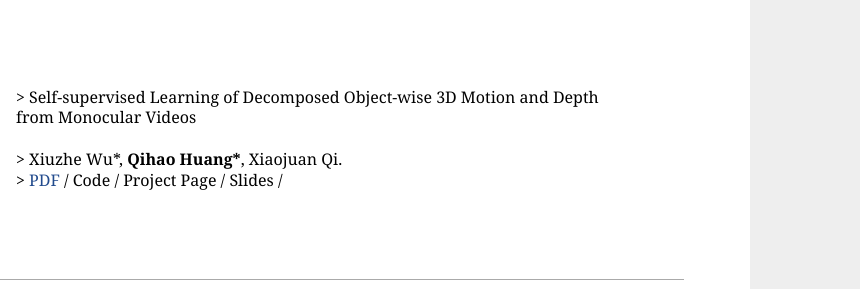
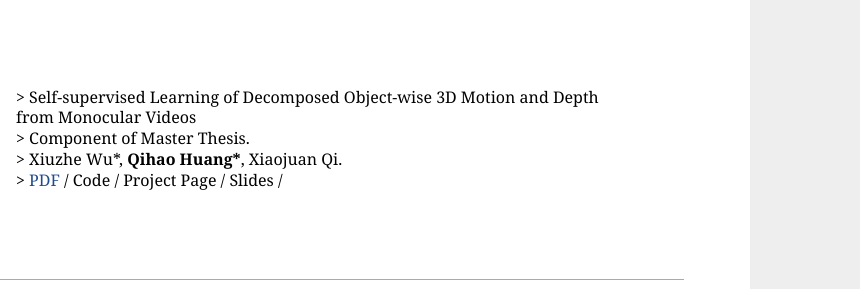
Before and after one commit to qihao-huang/qihao-huang.github.io, a plain HTML site: page index.html in a window 1280 px wide. Shown: the part 296-585 px from the top of the page, 420-1280 px from the left. Drawn offline with Linux system fonts and the light colour scheme.

Commit message:
Update index.html

```diff
--- a/index.html
+++ b/index.html
@@ -101,6 +101,7 @@
           <p>
             > Self-supervised Learning of Decomposed Object-wise 3D Motion and Depth <br> from Monocular Videos
             <br>
+            > Component of Master Thesis.
             <br>
             > Xiuzhe Wu*, <b> Qihao Huang*</b>, Xiaojuan Qi.
             <br>
```
